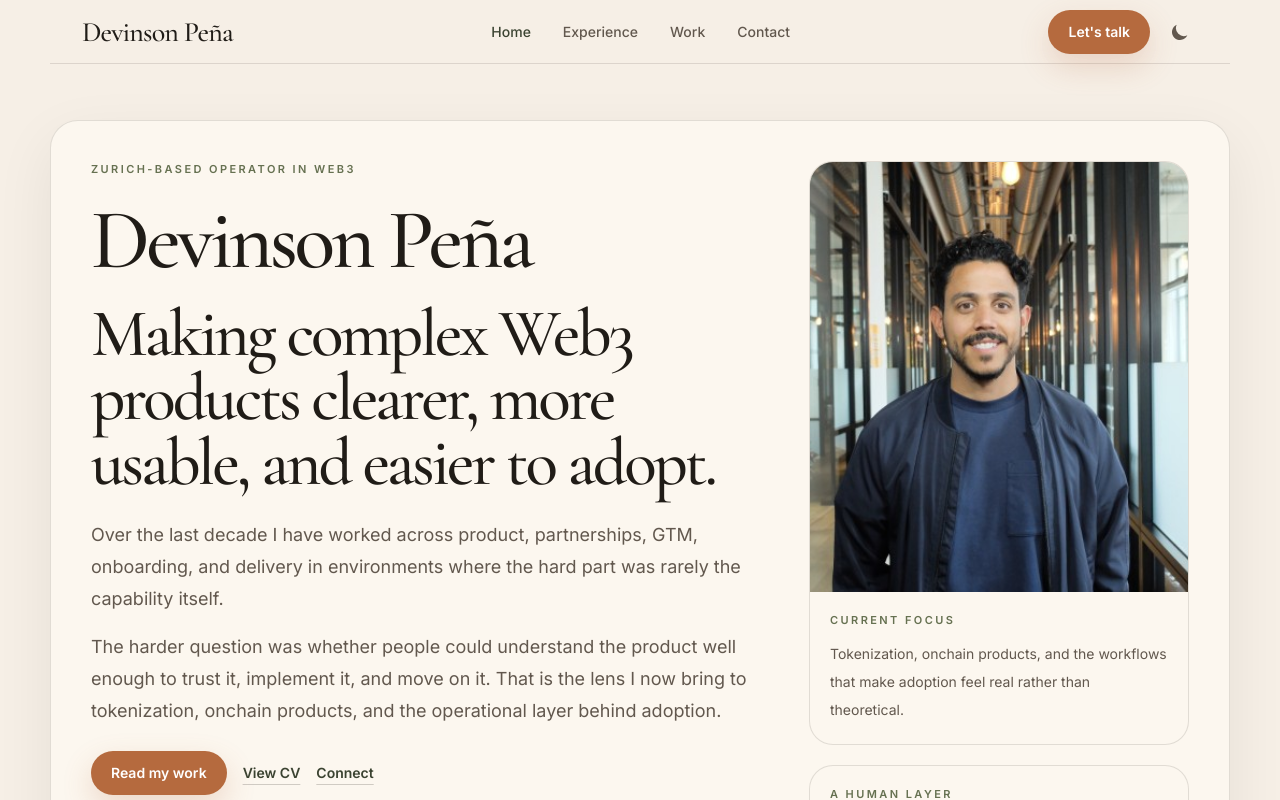
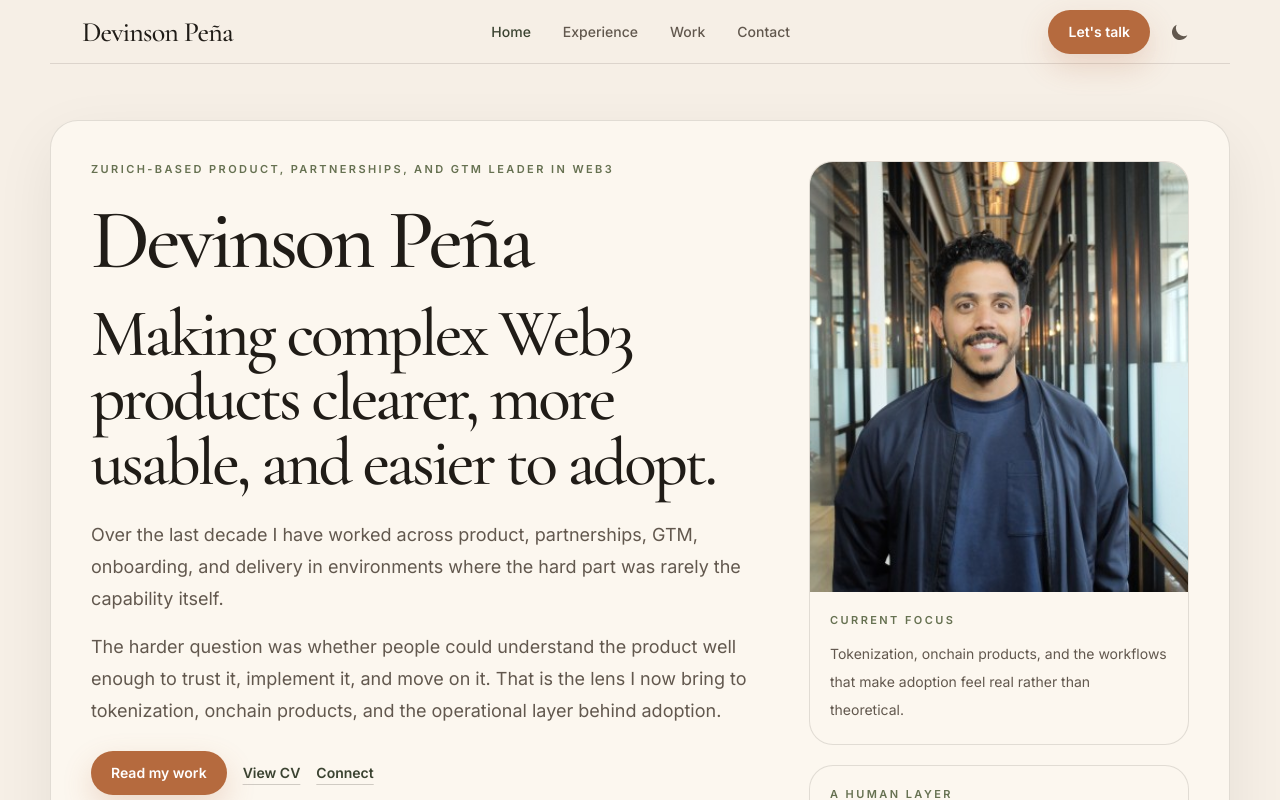
Before and after one commit to Devpen787/personalsite, a Next.js app: page / in a window 1280 px wide. Shown: the top 800 px of the page. Built offline with nearby package versions, Linux system fonts and the light colour scheme.

Commit message:
Refine site positioning language

```diff
--- a/app/layout.tsx
+++ b/app/layout.tsx
@@ -16,7 +16,7 @@ const cormorant = Cormorant_Garamond({
 export const metadata: Metadata = {
   title: 'Devinson Peña | Web3 Product, Partnerships & Adoption',
   description:
-    'Editorial portfolio for Devinson Peña, a Zurich-based operator focused on tokenization, onchain products, and real-world adoption.',
+    'Editorial portfolio for Devinson Peña, a Zurich-based Web3 leader focused on product, partnerships, tokenization, and real-world adoption.',
   keywords: ['Web3', 'Tokenization', 'Onchain Products', 'Product Management', 'Strategic Partnerships', 'Adoption'],
   icons: {
     icon: '/favicon.ico',
--- a/app/page.tsx
+++ b/app/page.tsx
@@ -119,7 +119,7 @@ export default function Home() {
             <div className="hero-panel">
               <div className="hero-grid">
                 <div className="hero-copy">
-                  <p className="section-label">Zurich-based operator in Web3</p>
+                  <p className="section-label">Zurich-based product, partnerships, and GTM leader in Web3</p>
                   <h1 className="display-title">Devinson Peña</h1>
                   <p className="hero-statement">Making complex Web3 products clearer, more usable, and easier to adopt.</p>
 
```
Also changed, not shown: 1 other file (tests, documents, lock files or other folders).
